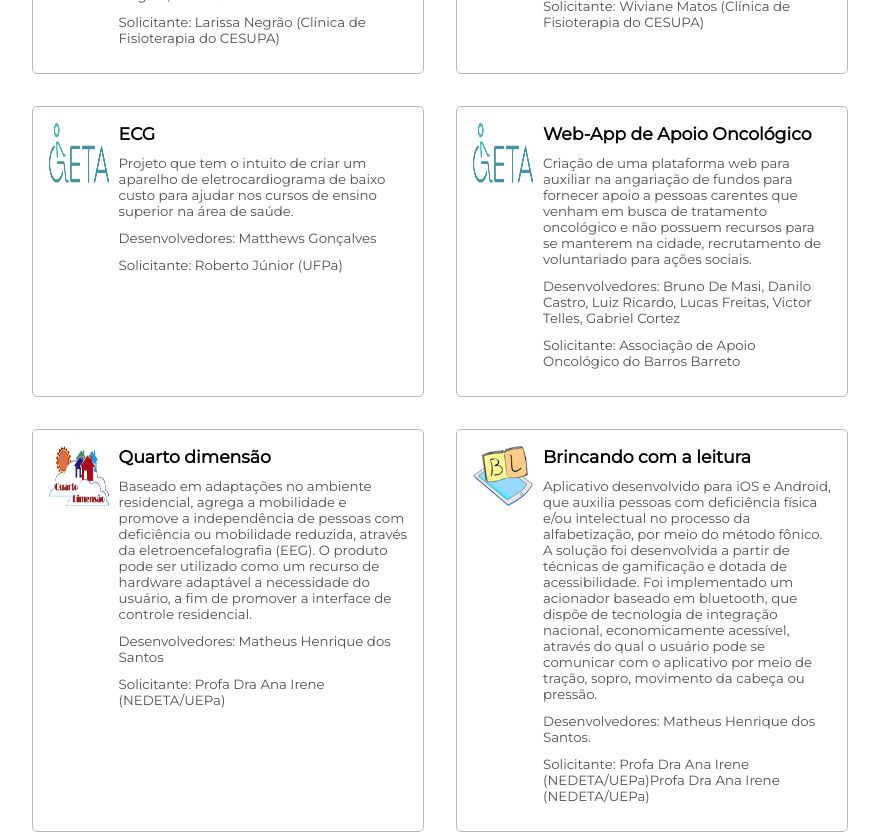
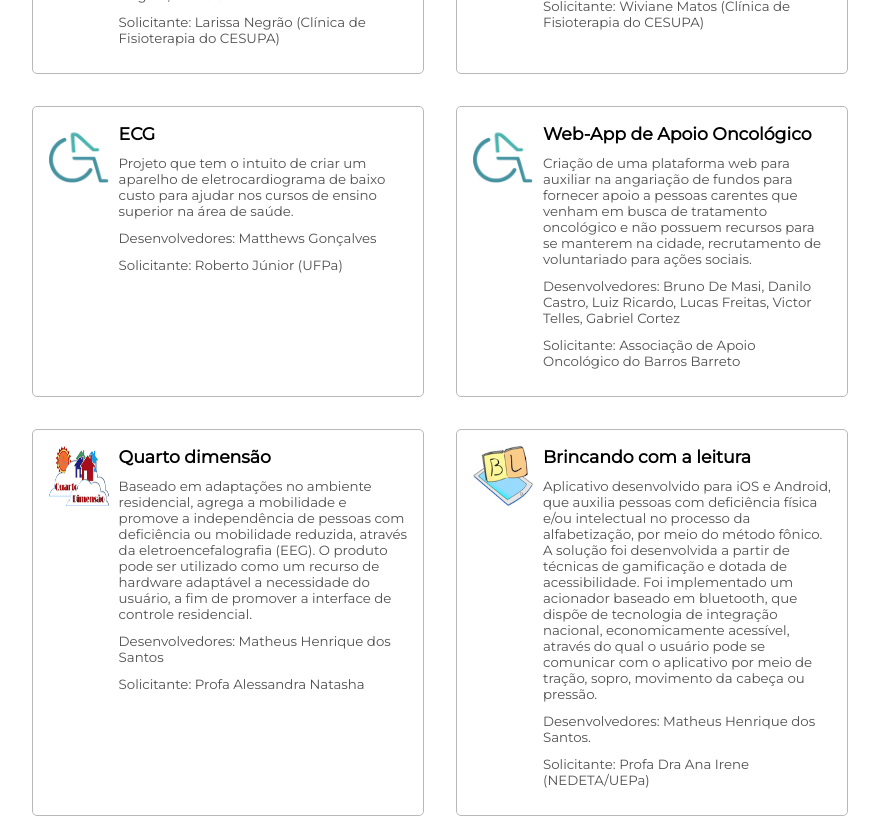
Before and after one commit to GETA-CESUPA/geta, a Nuxt app: page /projets in a window 1280 px wide. Shown: the part 1460-2294 px from the top of the page, without its empty margins (200-1079 px from the left). Built offline with nearby package versions, Linux system fonts and the light colour scheme.

Commit message:
link para sobre no info correção de projetos com foto geta

```diff
--- a/components/Introdution.vue
+++ b/components/Introdution.vue
@@ -5,7 +5,9 @@
     <div class="introducao">
       <h1>GETA - Grupo de Estudo em Tecnologia do CESUPA</h1>
       <p>Somos um grupo focado na produção em estudos científicos e tecnologia para pessoas com algum tipo de deficiência</p>
-      <button>Conheça mais</button>
+      <nuxt-link to="about">
+        <button>Conheça mais</button>
+      </nuxt-link>
     </div>
     <div class="imagem-pcc">
       <img src="~/assets/galera.svg" alt="" srcset="">
--- a/components/ProjetsHearder.vue
+++ b/components/ProjetsHearder.vue
@@ -47,7 +47,7 @@ export default {
       tipo: "Todos",
       projetos: [
         {
-          imagem: require("~/assets/getalogot.png"),
+          imagem: require("~/assets/favicon.png"),
           nome: "Anatogame",
           integrantes: "Luan Wesley, Amaury Magalhães e Bruno De Masi",
           solicitante:
@@ -58,7 +58,7 @@ export default {
           tipo: "Sistemas"
         },
         {
-          imagem: require("~/assets/getalogot.png"),
+          imagem: require("~/assets/favicon.png"),
           nome: "Ambiente Virtual de Aprendizagem",
           integrantes:
             "Amaury Magalhães, Luiz Ricardo, Otávio Araújo, Oscar Borges, Elielson Barbosa",
@@ -70,7 +70,7 @@ export default {
         },
 
         {
-          imagem: require("~/assets/getalogot.png"),
+          imagem: require("~/assets/favicon.png"),
           nome: "DTM - Disfunção Temporomandibular",
           integrantes: "Matheus Botelho, Renan Figueiredo",
           solicitante: "Katiane (Clínica de Fisioterapia do CESUPA)",
@@ -80,7 +80,7 @@ export default {
           tipo: "Embarcados"
         },
         {
-          imagem: require("~/assets/getalogot.png"),
+          imagem: require("~/assets/favicon.png"),
           nome: "Tracking de Marcha",
           integrantes:
             "Arthur Rocha, Eduardo Costa, Oscar Borges, David Cabral.",
@@ -91,7 +91,7 @@ export default {
           tipo: "Sistemas"
         },
         {
-          imagem: require("~/assets/getalogot.png"),
+          imagem: require("~/assets/favicon.png"),
           nome: "Colete de Vibração",
           integrantes: "Paulo Amador, Larissa Negrão, Lucas Salame",
           solicitante: "Larissa Negrão (Clínica de Fisioterapia do CESUPA)",
@@ -101,7 +101,7 @@ export default {
           tipo: "Embarcados"
         },
         {
-          imagem: require("~/assets/getalogot.png"),
+          imagem: require("~/assets/favicon.png"),
           nome: "Alzheimer VR",
           integrantes:
             "Larissa Negrão, Luiz Ricardo, Otávio Araújo, Oscar Borges, Pedro Lima, Luan Rodrigues.",
@@ -113,7 +113,7 @@ export default {
         },
 
         {
-          imagem: require("~/assets/getalogot.png"),
+          imagem: require("~/assets/favicon.png"),
           nome: "ECG",
           integrantes: "Matthews Gonçalves",
           solicitante: "Roberto Júnior (UFPa)",
@@ -123,7 +123,7 @@ export default {
           tipo: "Embarcados"
         },
         {
-          imagem: require("~/assets/getalogot.png"),
+          imagem: require("~/assets/favicon.png"),
           nome: "Web-App de Apoio Oncológico",
           integrantes:
             "Bruno De Masi, Danilo Castro, Luiz Ricardo, Lucas Freitas, Victor Telles, Gabriel Cortez",
@@ -138,7 +138,7 @@ export default {
           imagem: require("~/assets/qd.jpg"),
           nome: "Quarto dimensão",
           integrantes: "Matheus Henrique dos Santos",
-          solicitante: "Profa Dra Ana Irene (NEDETA/UEPa)",
+          solicitante: "Profa Alessandra Natasha",
           descricao:
             "Baseado em adaptações no ambiente residencial, agrega a mobilidade e promove a independência de pessoas com deficiência ou mobilidade reduzida, através da eletroencefalografia (EEG). O produto pode ser utilizado como um recurso de hardware adaptável a necessidade do usuário, a fim de promover a interface de controle residencial.",
           professor: "Alessandra Natasha",
@@ -149,7 +149,7 @@ export default {
           nome: "Brincando com a leitura",
           integrantes: "Matheus Henrique dos Santos.",
           solicitante:
-            "Profa Dra Ana Irene (NEDETA/UEPa)Profa Dra Ana Irene (NEDETA/UEPa)",
+            "Profa Dra Ana Irene (NEDETA/UEPa)",
           descricao:
             "Aplicativo desenvolvido para iOS e Android, que auxilia pessoas com deficiência física e/ou intelectual no processo da alfabetização, por meio do método fônico. A solução foi desenvolvida a partir de técnicas de gamificação e dotada de acessibilidade. Foi implementado um acionador baseado em bluetooth, que dispõe de tecnologia de integração nacional, economicamente acessível, através do qual o usuário pode se comunicar com o aplicativo por meio de tração, sopro, movimento da cabeça ou pressão.",
           professor: "Alessandra Natasha",
@@ -176,7 +176,7 @@ export default {
           tipo: "Sistemas"
         },
         {
-          imagem: require("~/assets/getalogot.png"),
+          imagem: require("~/assets/favicon.png"),
           nome: "Site do Instituto Filippo Smaldone",
           integrantes: "Antonio Amaury Magalhães e Lucas Kzan",
           solicitante: "Irmã Círia(Instituto Filippo Smaldone)",
@@ -197,7 +197,7 @@ export default {
           tipo: "Sistemas"
         },
         {
-          imagem: require("~/assets/getalogot.png"),
+          imagem: require("~/assets/favicon.png"),
           nome: "Braille Virtual",
           integrantes: "Luís Fernando",
           solicitante:
```
Also changed, not shown: static/favicon.png (deleted).
